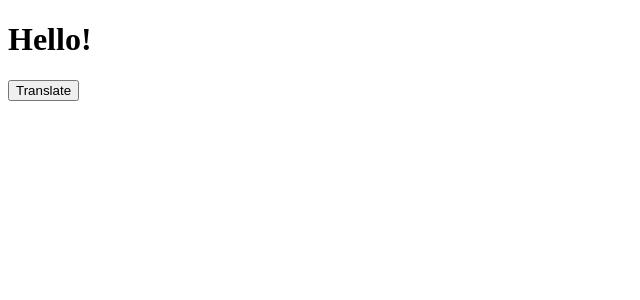
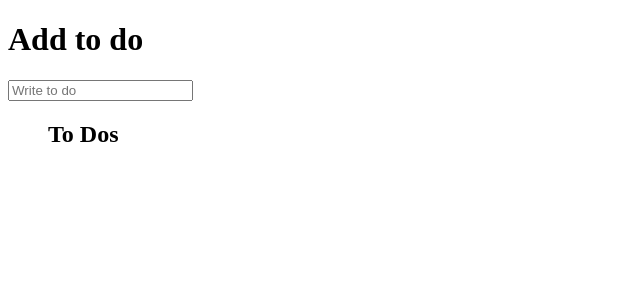
Before and after one commit to yule93/redooks, a React (Create React App) app: page / in a window 1280 px wide. Shown: the top 300 px of the page, without its empty margins (0-640 px from the left). Built offline with nearby package versions, Linux system fonts and the light colour scheme.

Commit message:
use reducer

```diff
--- a/src/App.js
+++ b/src/App.js
@@ -1,15 +1,64 @@
-import React, {useState} from "react";
+import React, {useReducer, useState} from "react";
 import Screen from "./Screen";
 import Lang from "./Context";
 import translations from "./translations";
 
+const initialState = {
+  toDos: []
+};
+
+const ADD = "add";
+
+const reducer = (state, action) => {
+  switch (action.type) {
+    case ADD:
+      return { toDos: [...state.toDos, { text: action.payload }] };
+    default:
+      return;
+  }
+}
+
 function App() {
+  const [state, dispatch] = useReducer(reducer, initialState);
+  const [newToDo, setNewToDo] = useState("");
+
+  const onSubmit = e => {
+    e.preventDefault();
+    dispatch({ type: ADD, payload: newToDo });    // toDo Array를 새로운 배열로 바꾸면 버그 생길 가능성이 높음. 대신에 기존 배열+새배열로 대체.
+  };
+  const onChange = e => {
+    const {
+      target: { value }
+    } = e;
+    setNewToDo(value);
+  };
 
   return (
+    <>
+      <h1>Add to do </h1>
+      <form onSubmit={onSubmit}>
+        <input
+          value={newToDo}
+          type="text"
+          placeholder="Write to do"
+          onChange={onChange}
+        />
+      </form>
+
+      <ul>
+        <h2>To Dos</h2>
+        {state.toDos.map((toDo, index) => (
+          <li key={index}>{toDo.text}</li>
+        ))}
+      </ul>
+    </>
+  );
+
+  /*return (
     <Lang defaultLang = "en" translations = {translations}>
       <Screen/>
     </Lang>
-  );
+  );*/
 }
 
 export default App;
--- a/src/Context.js
+++ b/src/Context.js
@@ -19,6 +19,7 @@
   );
 };
 
+// 이하는 wrapper function
 export const useSetLang = () =>{
   const {setLang} = useContext(LangContext);
   return setLang;
```
